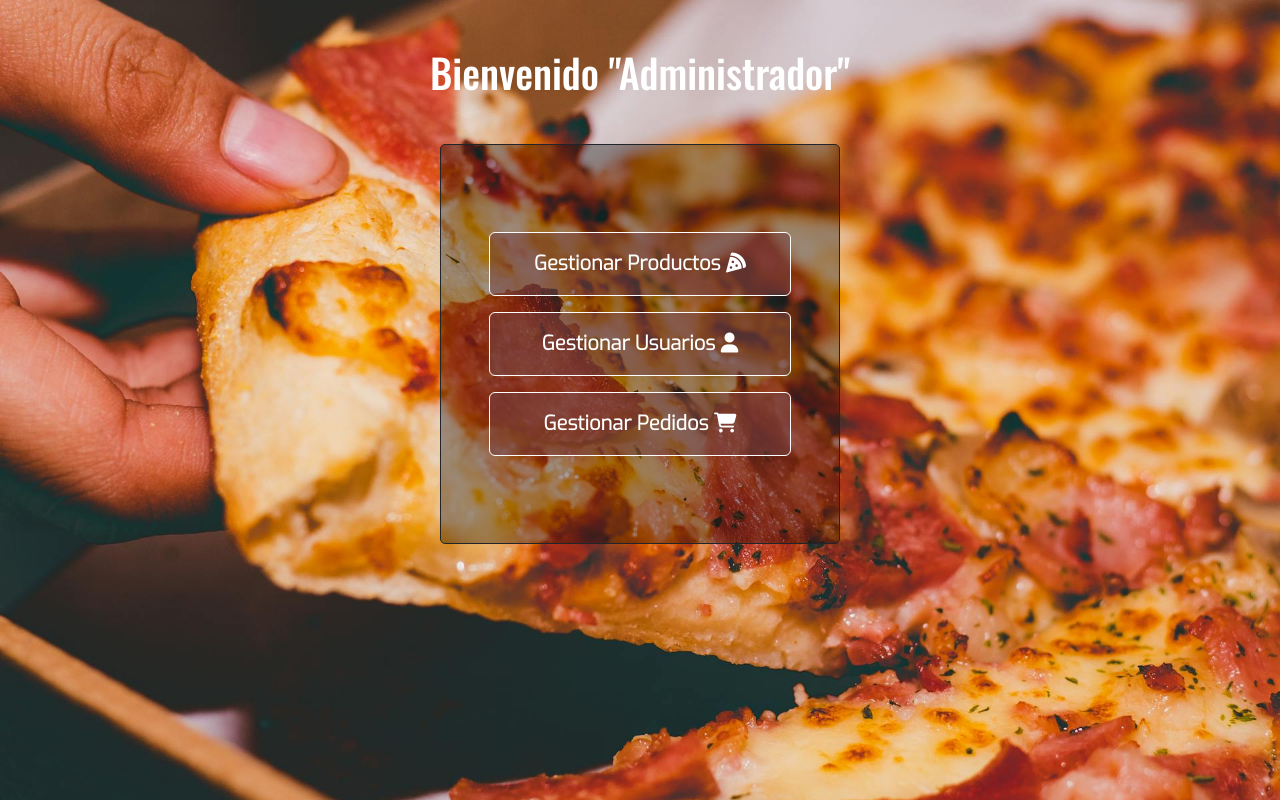
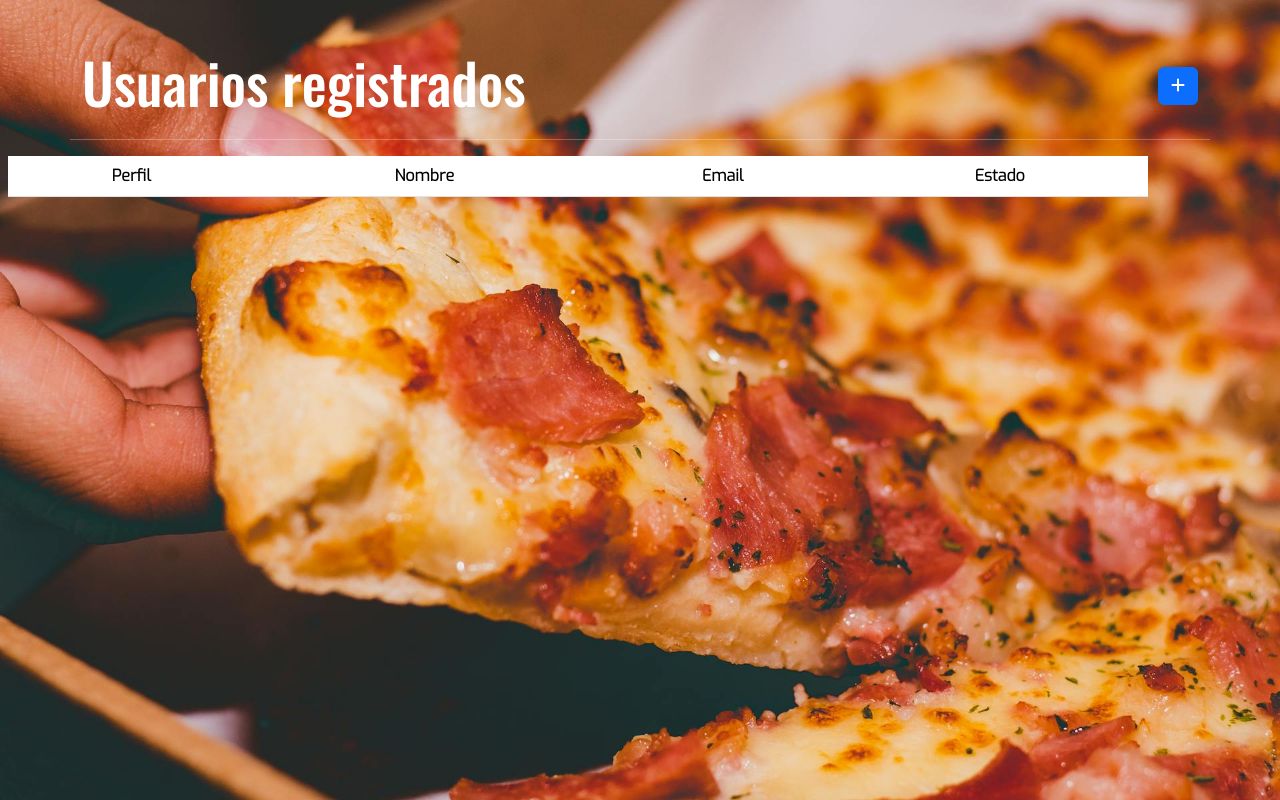
Before and after one commit to brunomry/frontendProyectoFinal_RollingCode, a React (Vite) app: page / in a window 1280 px wide. Built offline with nearby package versions, Linux system fonts and the light colour scheme.

Commit message:
Agregue seccion con titulo Usuarios registrados + componentes Button, y Table de react-bootstrap con las columnas + clases de bootstrap en componente ListaUsuarios

```diff
--- a/src/App.jsx
+++ b/src/App.jsx
@@ -1,12 +1,14 @@
 import Administracion from "./components/pages/Administracion";
 import "./App.css";
 import "bootstrap/dist/css/bootstrap.min.css";
+import ListaUsuarios from "./components/pages/user/ListaUsuarios";
 
 function App() {
 
   return (
     <>
-      <Administracion></Administracion>
+      {/* <Administracion></Administracion> */}
+      <ListaUsuarios></ListaUsuarios>
     </>
   )
 }
--- a/src/components/pages/user/ItemUsuario.jsx
+++ b/src/components/pages/user/ItemUsuario.jsx
@@ -2,9 +2,9 @@ import React from 'react';
 
 const ItemUsuario = () => {
   return (
-    <div>
+    <>
 
-    </div>
+    </>
   );
 };
 
--- a/src/components/pages/user/ListaUsuarios.jsx
+++ b/src/components/pages/user/ListaUsuarios.jsx
@@ -1,10 +1,29 @@
-import React from 'react';
+import { Button, Table } from "react-bootstrap";
+import "../../../styles/administrador.css";
 
 const ListaUsuarios = () => {
   return (
-    <div>
-
-    </div>
+    <section className="mainSection">
+      <div className="container d-flex justify-content-between align-items-center mt-5">
+        <h1 className="display-4 ">Usuarios registrados</h1>
+        <Button className="btn btn-primary">
+          <i class="fa-solid fa-plus"></i>
+        </Button>
+      </div>
+      <hr className="container" />
+      <Table responsive striped hover className="container text-center mx-2">
+        <thead>
+          <tr className="text-center">
+            <th>Perfil</th>
+            <th>Nombre</th>
+            <th>Email</th>
+            <th>Estado</th>
+          </tr>
+        </thead>
+        <tbody>
+        </tbody>
+      </Table>
+    </section>
   );
 };
 
```
